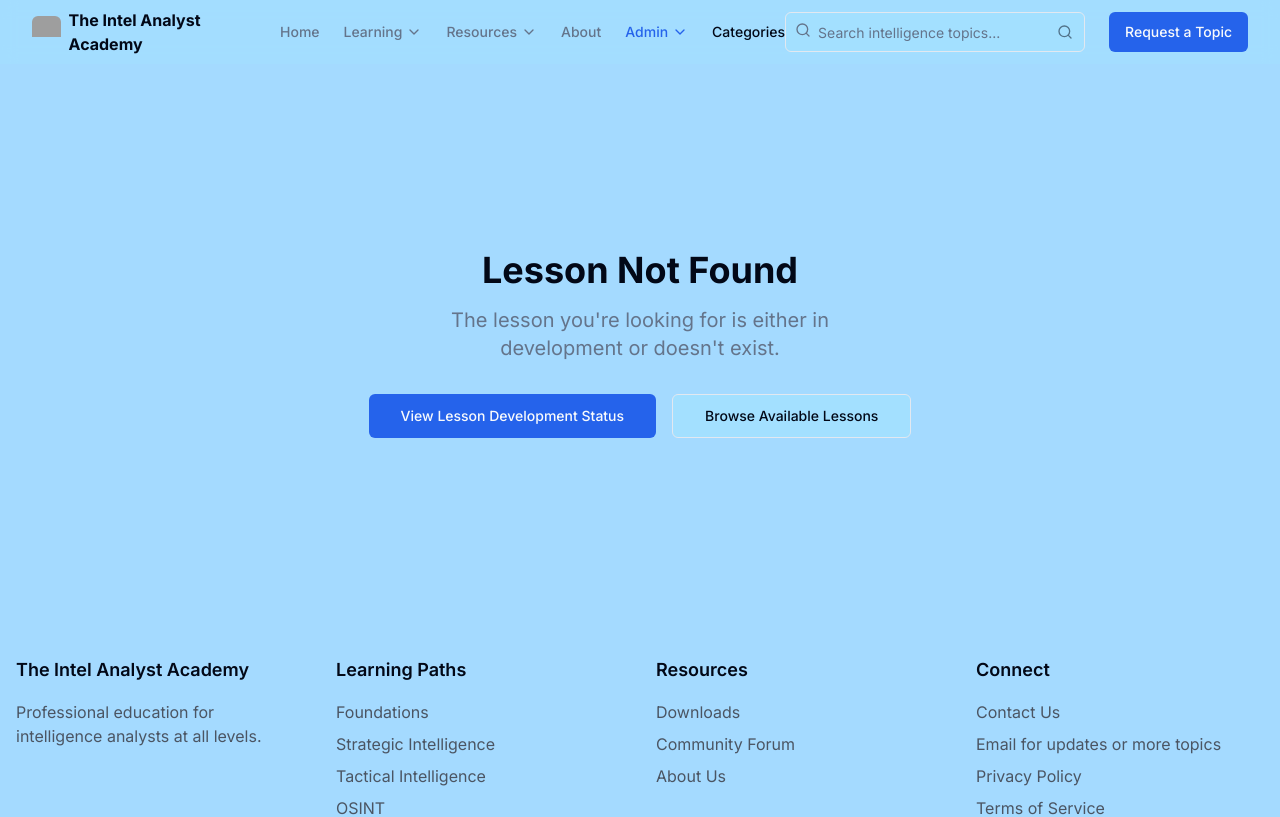
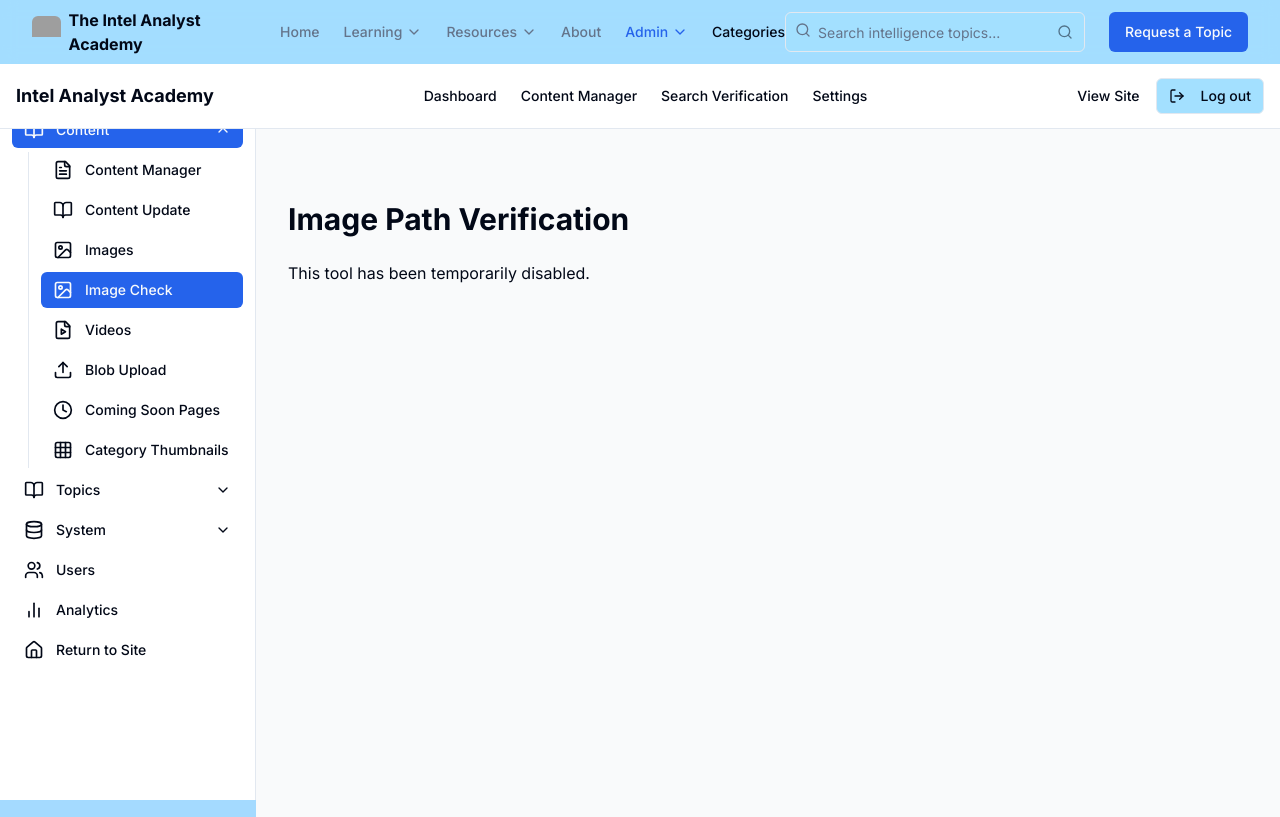
Before and after one commit to darrinmc1/intelappv4, a Next.js app: page /admin/image-check in a window 1280 px wide. Before the commit this address had no page. Shown: the top 817 px of the page. Built offline with nearby package versions, Linux system fonts and the light colour scheme; grey boxes are pictures that could not be loaded.

Commit message:
"Fix_Add_placeholder_files_for_Vercel_deployment"

```diff
--- /dev/null
+++ b/app/admin/image-check/page.tsx
@@ -0,0 +1,10 @@
+export default function ImageCheckPage() {
+  return (
+    <main className="container mx-auto px-4 py-12">
+      <h1 className="text-3xl font-bold mb-6">Image Path Verification</h1>
+      <p className="mb-6">
+        This tool has been temporarily disabled.
+      </p>
+    </main>
+  )
+}
--- /dev/null
+++ b/app/admin/image-debug/page.tsx
@@ -0,0 +1,9 @@
+"use client"
+export default function ImageDebugPage() {
+  return (
+    <div className="container mx-auto py-8">
+      <h1 className="text-3xl font-bold mb-6">Image Debug Tool</h1>
+      <p>This feature has been temporarily disabled.</p>
+    </div>
+  )
+}
```
Also changed, not shown: 1 other file (tests, documents, lock files or other folders).
